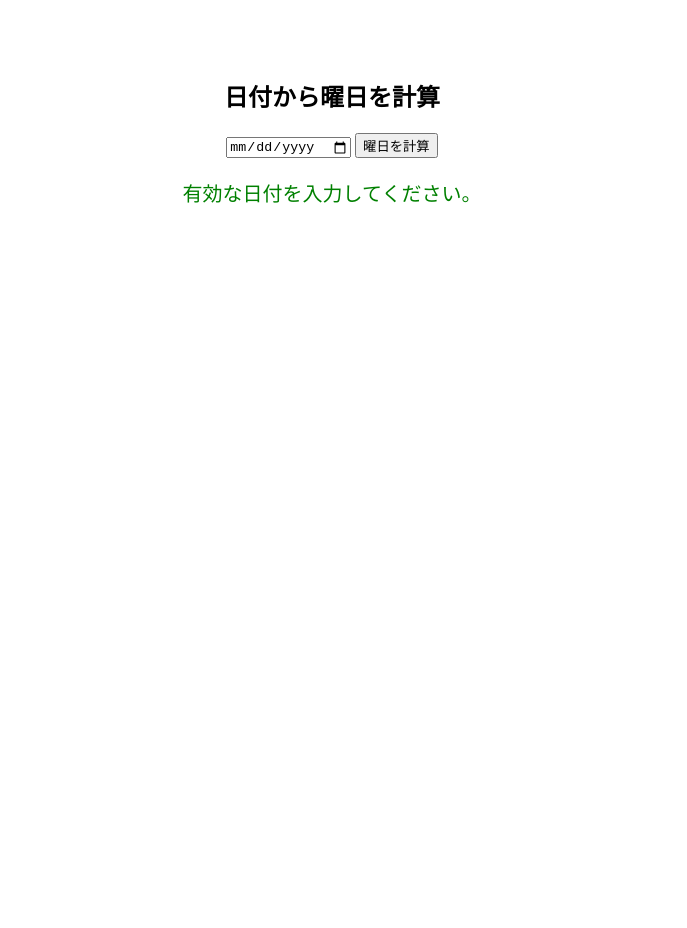
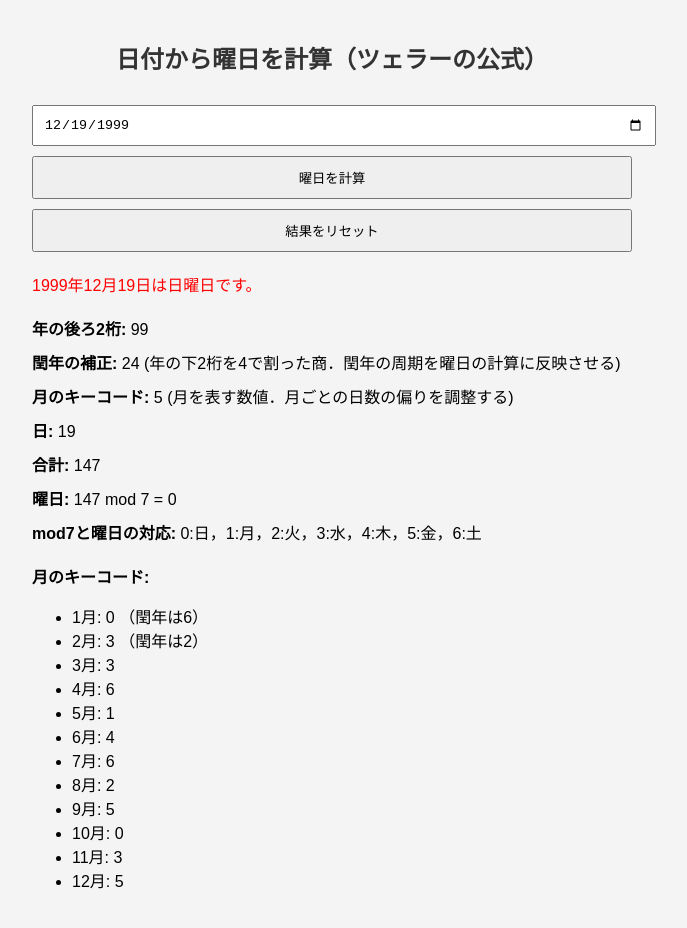
Before and after one commit to Tom4c3/data-calc-app, a plain HTML site: page index.html in a window 1280 px wide. Both pictures are taken after a click on the button "曜日を計算". Shown: the whole page, without its empty margins (308-995 px from the left). Before the commit the page ends 800 px from the top, so only its background shows below. Drawn offline with Linux system fonts and the light colour scheme.

Commit message:
説明などを追加．レスポンシブルデザインに対応．

```diff
--- a/index.html
+++ b/index.html
@@ -2,26 +2,94 @@
 <html lang="ja">
 <head>
     <meta charset="UTF-8">
-    <title>日付から曜日を計算</title>
+    <meta name="viewport" content="width=device-width, initial-scale=1.0">
+    <title>data-calc-app</title>
     <style>
         body {
             font-family: Arial, sans-serif;
-            text-align: center;
-            padding-top: 50px;
+            margin: 0;
+            padding: 0;
+            background-color: #f4f4f4;
+            color: #333;
         }
 
-        #result {
+        .container {
+            max-width: 600px;
+            margin: 0 auto;
+            padding: 20px;
+        }
+
+        h2 {
+            text-align: center;
+        }
+
+        .input-field, button {
+            width: 100%;
+            padding: 10px;
+            margin-top: 10px;
+        }
+
+        #result, #calculationDetails, #monthKeyExplanation {
             margin-top: 20px;
-            font-size: 20px;
+            font-size: 16px;
+            color: black;
+            text-align: left;
+        }
+
+        .calculationItem {
+            margin-bottom: 10px;
+        }
+
+        .sunday {
+            color: red;
+        }
+
+        .saturday {
+            color: blue;
+        }
+
+        .weekday {
             color: green;
+        }
+
+        @media screen and (max-width: 600px) {
+            .container {
+                width: 90%;
+                padding: 10px;
+            }
+
+            h2 {
+                font-size: 24px;
+            }
         }
     </style>
 </head>
 <body>
-    <h2>日付から曜日を計算</h2>
-    <input type="date" id="inputDate">
-    <button onclick="calculateDay()">曜日を計算</button>
-    <div id="result"></div>
+    <div class="container">
+        <h2>日付から曜日を計算（ツェラーの公式）</h2>
+        <input type="date" id="inputDate" class="input-field" value="1999-12-19">
+        <button onclick="calculateDay()" class="input-field">曜日を計算</button>
+        <button onclick="resetResult()" class="input-field">結果をリセット</button>
+        <div id="result"></div>
+        <div id="calculationDetails"></div>
+        <div id="monthKeyExplanation">
+            <p><strong>月のキーコード:</strong></p>
+            <ul>
+                <li>1月: 0 （閏年は6）</li>
+                <li>2月: 3 （閏年は2）</li>
+                <li>3月: 3</li>
+                <li>4月: 6</li>
+                <li>5月: 1</li>
+                <li>6月: 4</li>
+                <li>7月: 6</li>
+                <li>8月: 2</li>
+                <li>9月: 5</li>
+                <li>10月: 0</li>
+                <li>11月: 3</li>
+                <li>12月: 5</li>
+            </ul>
+        </div>
+    </div>
 
     <script>
         function calculateDay() {
@@ -32,29 +100,44 @@
             }
 
             const year = inputDate.getFullYear();
-            const month = inputDate.getMonth() + 1; // JavaScriptの月は0から始まる
+            const month = inputDate.getMonth() + 1;
             const day = inputDate.getDate();
 
             const monthKeys = [0, 3, 3, 6, 1, 4, 6, 2, 5, 0, 3, 5];
             let monthKey = monthKeys[month - 1];
 
-            // 閏年の調整
             if ((month === 1 || month === 2) && isLeapYear(year)) {
                 monthKey--;
             }
 
             const yearLastTwoDigits = year % 100;
-            const total = yearLastTwoDigits + Math.floor(yearLastTwoDigits / 4) + monthKey + day;
+            const leapYearCorrection = Math.floor(yearLastTwoDigits / 4);
+            const total = yearLastTwoDigits + leapYearCorrection + monthKey + day;
 
             const weekDays = ['日', '月', '火', '水', '木', '金', '土'];
             const dayOfWeek = weekDays[total % 7];
+            const dayOfWeekClass = dayOfWeek === '日' ? 'sunday' : dayOfWeek === '土' ? 'saturday' : 'weekday';
 
-            document.getElementById('result').innerText = `${year}年${month}月${day}日は${dayOfWeek}曜日です。`;
+            document.getElementById('result').innerHTML = `<span class="${dayOfWeekClass}">${year}年${month}月${day}日は${dayOfWeek}曜日です。</span>`;
+            document.getElementById('calculationDetails').innerHTML = `
+                    <div class="calculationItem"><strong>年の後ろ2桁:</strong> ${yearLastTwoDigits} </div>
+                    <div class="calculationItem"><strong>閏年の補正:</strong> ${leapYearCorrection} (年の下2桁を4で割った商．閏年の周期を曜日の計算に反映させる)</div>
+                    <div class="calculationItem"><strong>月のキーコード:</strong> ${monthKey} (月を表す数値．月ごとの日数の偏りを調整する)</div>
+                    <div class="calculationItem"><strong>日:</strong> ${day} </div>
+                    <div class="calculationItem"><strong>合計:</strong> ${total} </div>
+                    <div class="calculationItem"><strong>曜日:</strong> ${total} mod 7 = ${total % 7}</div>
+                    <div class="calculationItem"><strong>mod7と曜日の対応:</strong> 0:日，1:月，2:火，3:水，4:木，5:金，6:土</div>
+                `;
         }
 
         function isLeapYear(year) {
             return (year % 4 === 0 && (year % 100 !== 0 || year % 400 === 0));
         }
+
+        function resetResult() {
+            document.getElementById('result').innerHTML = '';
+            document.getElementById('calculationDetails').innerHTML = '';
+        }
     </script>
 </body>
 </html>
```
